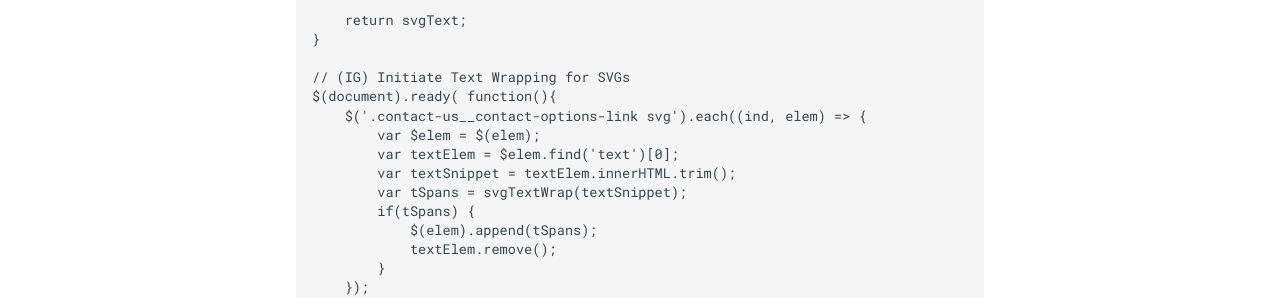
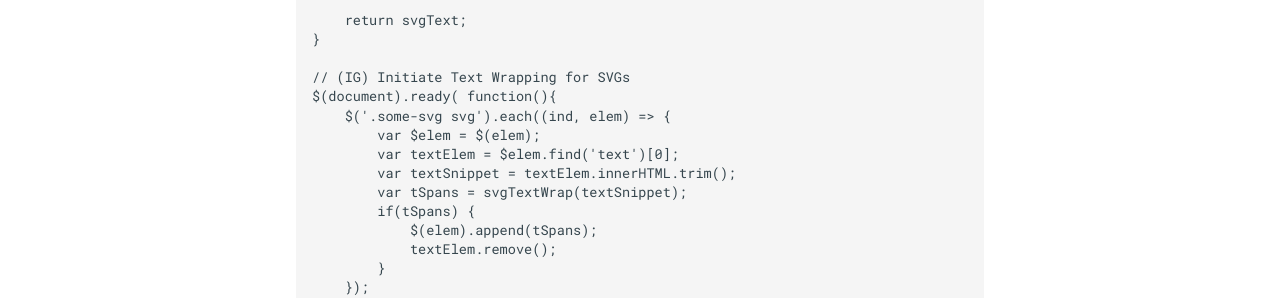
Before and after one commit to YenHub/developer-docs, an MkDocs documentation site: the page built from docs/engineering/javascript/snippets/svg-wrap-hack.md, in a window 1280 px wide and 1400 px high, scrolled down 435 px. Shown: the part 1067-1365 px from the top of the window. Built offline with MkDocs 1.6.1 and Material for MkDocs 9.7.7, drawn with Linux system fonts in a browser that asks for light colours; comment, search, counter and statistics services are not loaded; some of the changed text lies outside the part shown.

Commit message:
🔨 Adjust selector to be some generic

```diff
--- a/docs/engineering/javascript/snippets/svg-wrap-hack.md
+++ b/docs/engineering/javascript/snippets/svg-wrap-hack.md
@@ -70,7 +70,7 @@ function svgTextWrap(caption) {
 
 // (IG) Initiate Text Wrapping for SVGs
 $(document).ready( function(){
-    $('.contact-us__contact-options-link svg').each((ind, elem) => {
+    $('.some-svg svg').each((ind, elem) => {
         var $elem = $(elem);
         var textElem = $elem.find('text')[0];
         var textSnippet = textElem.innerHTML.trim();
```
